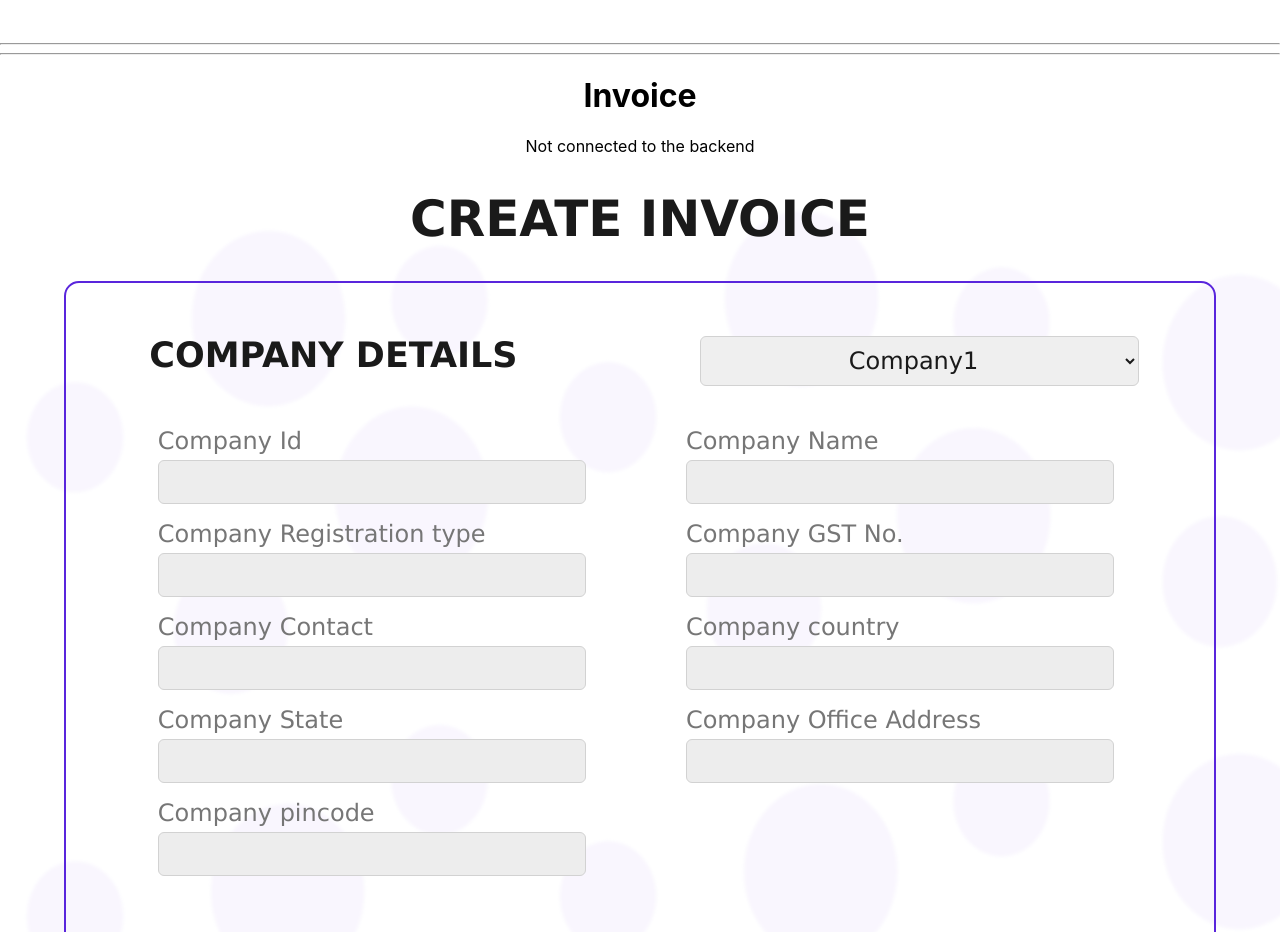
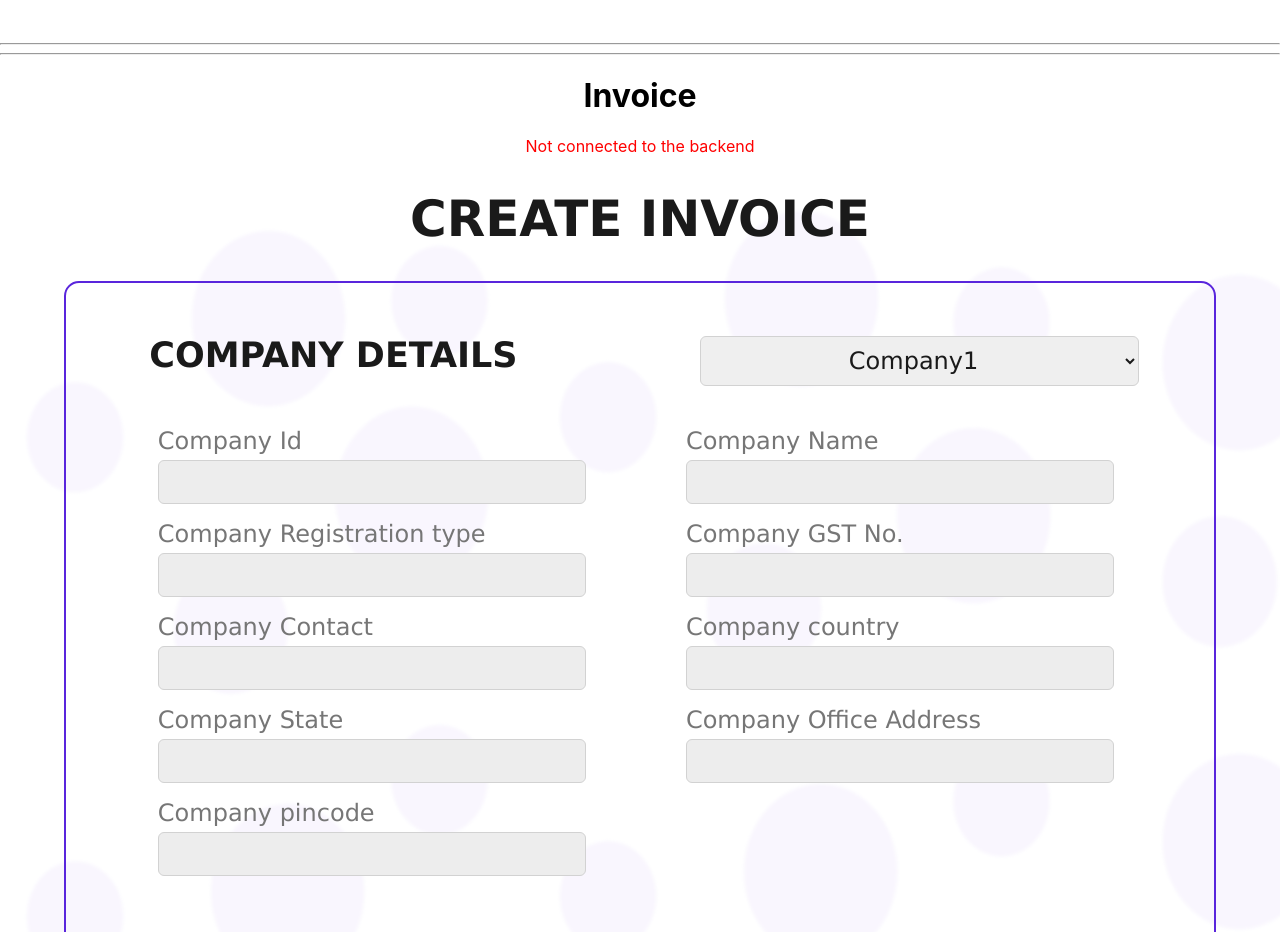
Before and after one commit to skg1312/project-m-c, a React (Create React App) app: page / in a window 1280 px wide. Shown: the part 10100-11032 px from the top of the page. Built offline with nearby package versions, Linux system fonts and the light colour scheme; no server answers.

Commit message:
Update App.js

```diff
--- a/src/App.js
+++ b/src/App.js
@@ -49,7 +49,7 @@ function App() {
       <hr />
       <hr />
       <h1 style={{ textAlign: 'center' }}>Invoice</h1>
-      <p style={{ textAlign: 'center' }}>Not connected to the backend</p>
+      <p style={{ textAlign: 'center', color:'red'}}>Not connected to the backend</p>
       <AdminCreateInvoice />
     </div>
   );
```
